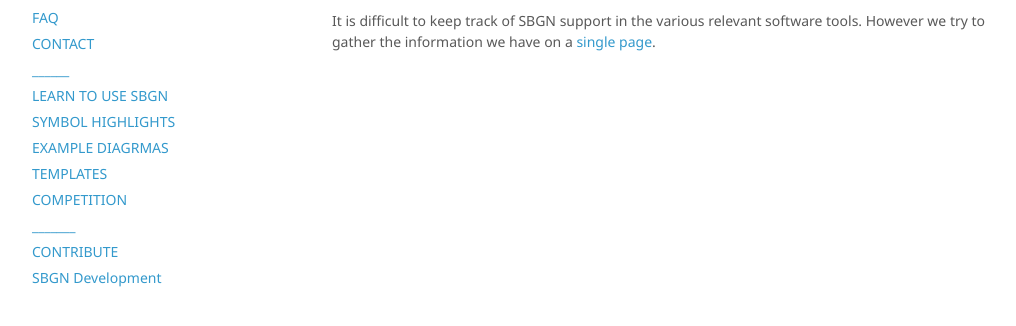
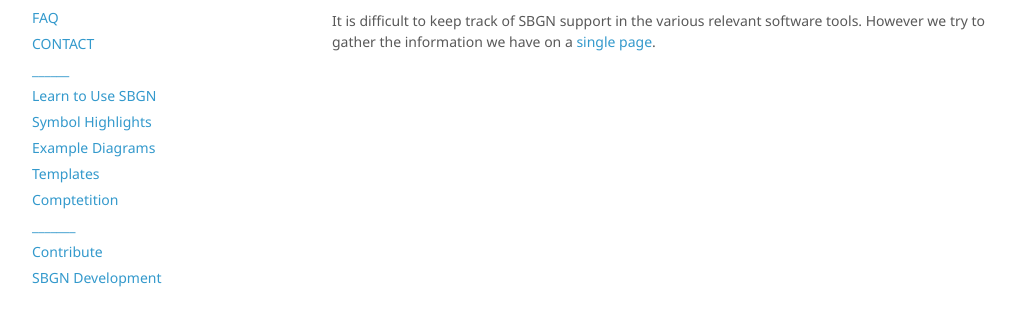
Before and after one commit to sbgn/sbgn, a Jekyll site: the page built from docs/faq.md, in a window 1280 px wide. Shown: the part 323-649 px from the top of the page, without its empty margins (128-1144 px from the left). Built offline with Jekyll 4.4.1, drawn with Linux system fonts in a browser that asks for light colours; nearby versions of some CDN libraries.

Commit message:
Update menu.yml

```diff
--- a/_data/menu.yml
+++ b/_data/menu.yml
@@ -7,10 +7,10 @@ items:
   "FAQ": "/faqs"
   "CONTACT": "/contact"
   "______": "/learn_to_use_sbgn"
-  "LEARN TO USE SBGN": "/learn_to_use_sbgn"
-  "SYMBOL HIGHLIGHTS": "/symbols"
-  "EXAMPLE DIAGRMAS": "/examples"
-  "TEMPLATES": "/templates"
-  "COMPETITION": "/competition"
+  "Learn to Use SBGN": "/learn_to_use_sbgn"
+  "Symbol Highlights": "/symbols"
+  "Example Diagrams": "/examples"
+  "Templates": "/templates"
+  "Comptetition": "/competition"
   "_______": "/contribute"
-  "CONTRIBUTE": "/contribute"
+  "Contribute": "/contribute"
```
